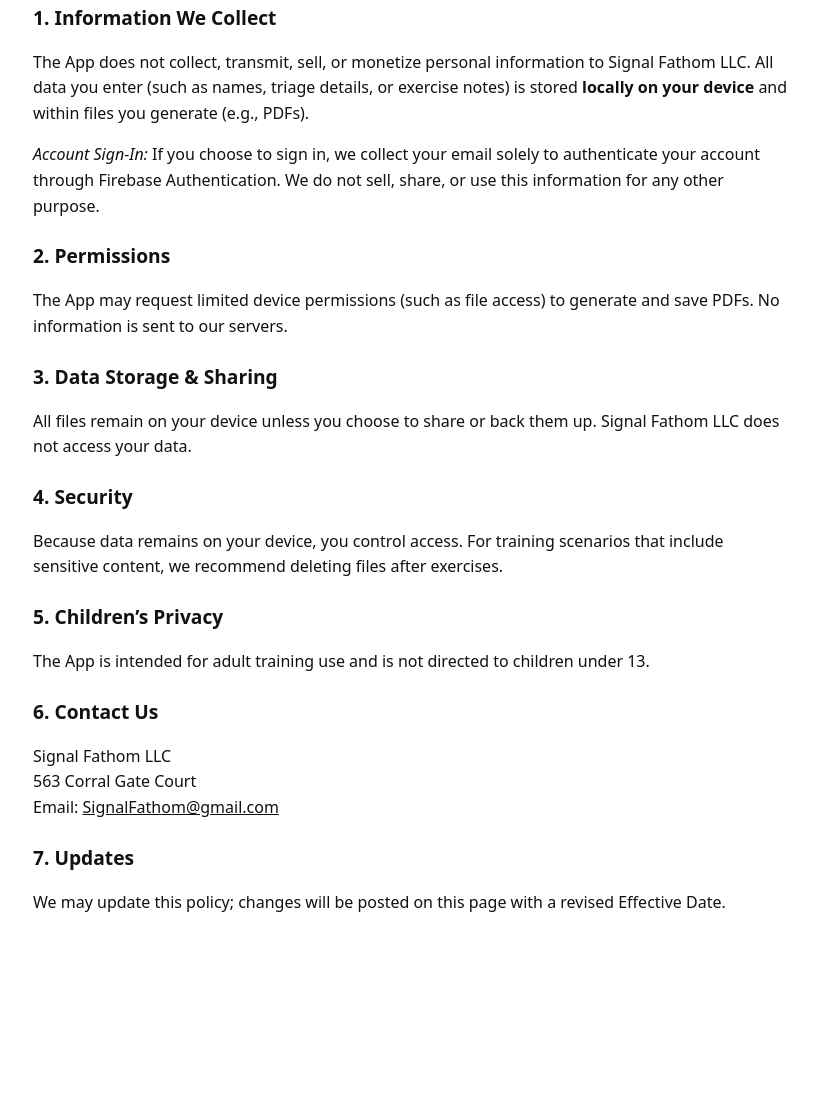
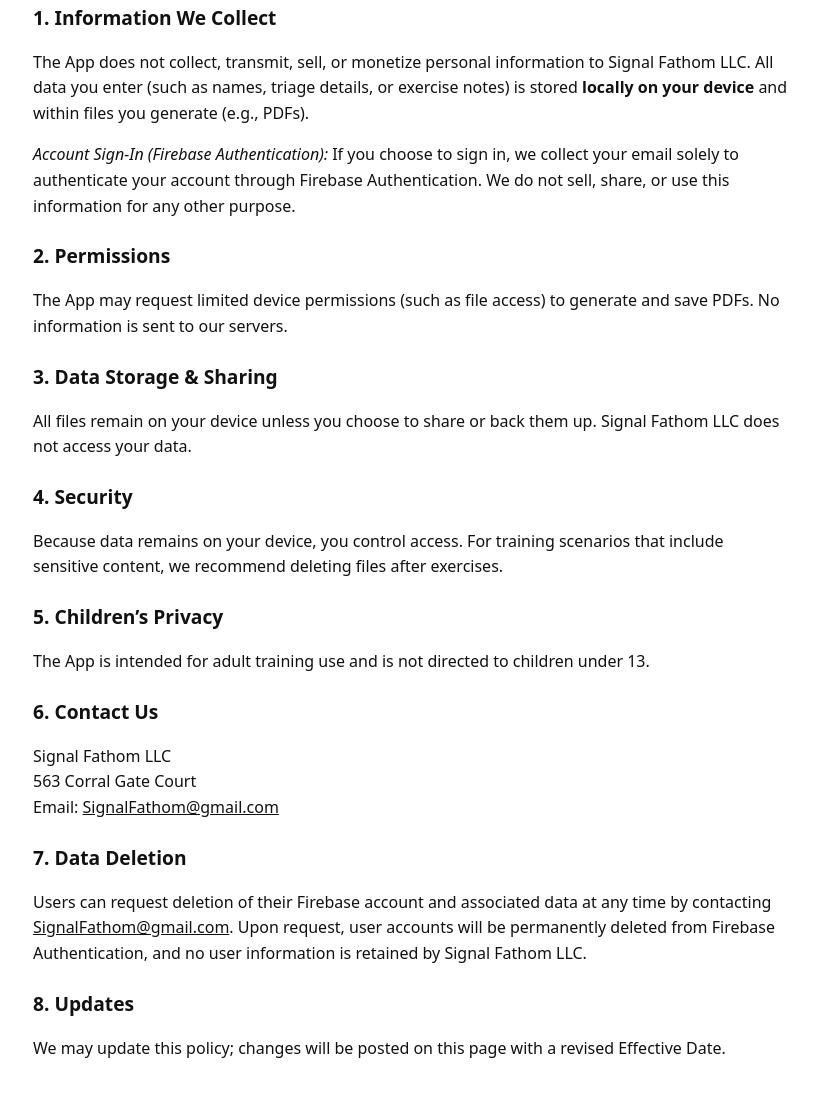
Before and after one commit to SignalFathom/patient-triage-card-studio-privacy, a plain HTML site: page index.html in a window 1280 px wide. Shown: the part 205-1302 px from the top of the page, without its empty margins (227-1044 px from the left). Before the commit the page ends 1160 px from the top, so only its background shows below. Drawn offline with Linux system fonts and the light colour scheme.

Commit message:
Update index.html

```diff
--- a/index.html
+++ b/index.html
@@ -25,7 +25,7 @@
     and within files you generate (e.g., PDFs).
   </p>
   <p>
-    <em>Account Sign-In:</em> If you choose to sign in, we collect your email solely to authenticate your account through Firebase Authentication.
+    <em>Account Sign-In (Firebase Authentication):</em> If you choose to sign in, we collect your email solely to authenticate your account through Firebase Authentication.
     We do not sell, share, or use this information for any other purpose.
   </p>
 
@@ -59,7 +59,14 @@
     Email: <a href="mailto:SignalFathom@gmail.com">SignalFathom@gmail.com</a>
   </p>
 
-  <h2>7. Updates</h2>
+  <h2>7. Data Deletion</h2>
+  <p>
+    Users can request deletion of their Firebase account and associated data at any time by contacting
+    <a href="mailto:SignalFathom@gmail.com">SignalFathom@gmail.com</a>.
+    Upon request, user accounts will be permanently deleted from Firebase Authentication, and no user information is retained by Signal Fathom LLC.
+  </p>
+
+  <h2>8. Updates</h2>
   <p>
     We may update this policy; changes will be posted on this page with a revised Effective Date.
   </p>
```
